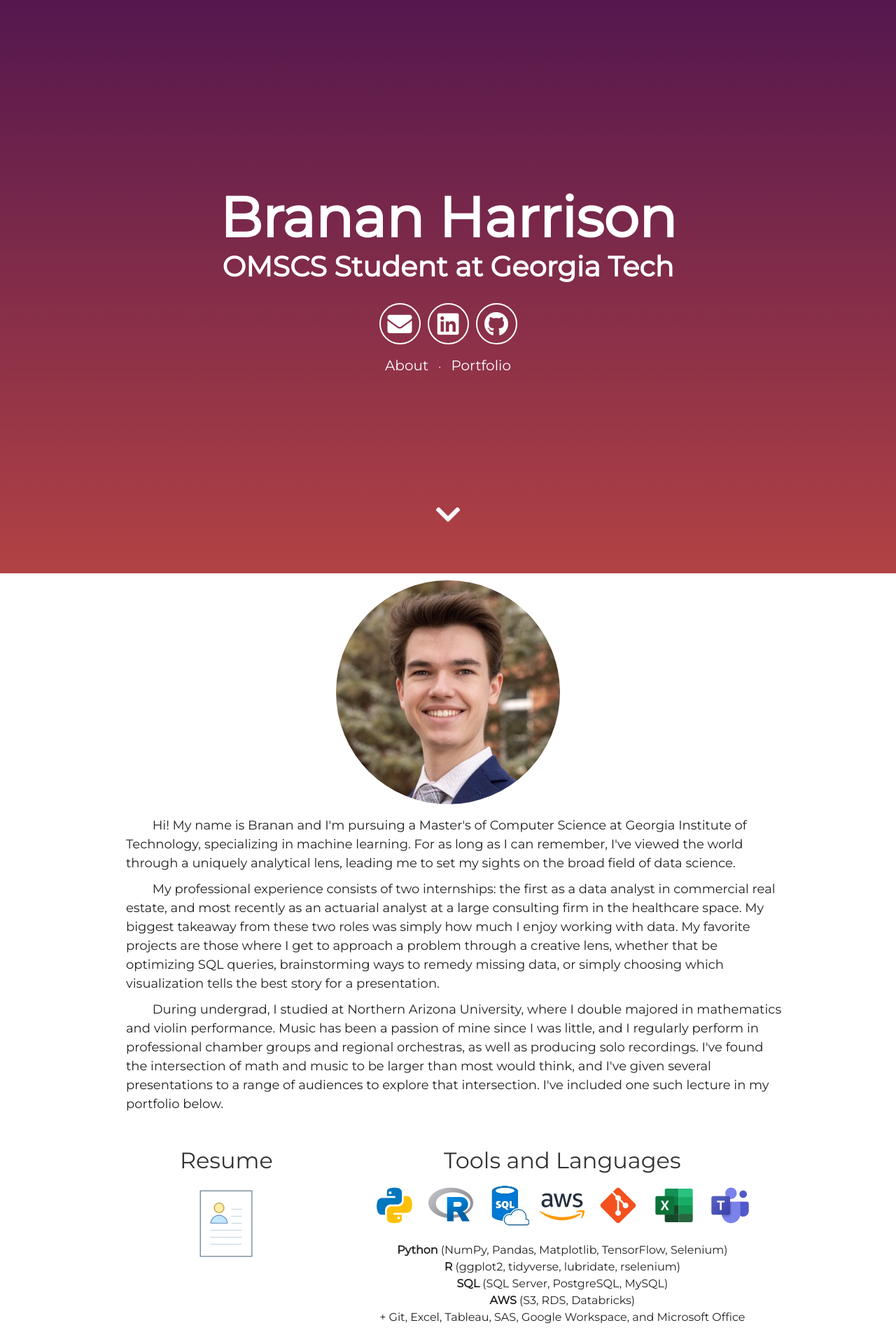
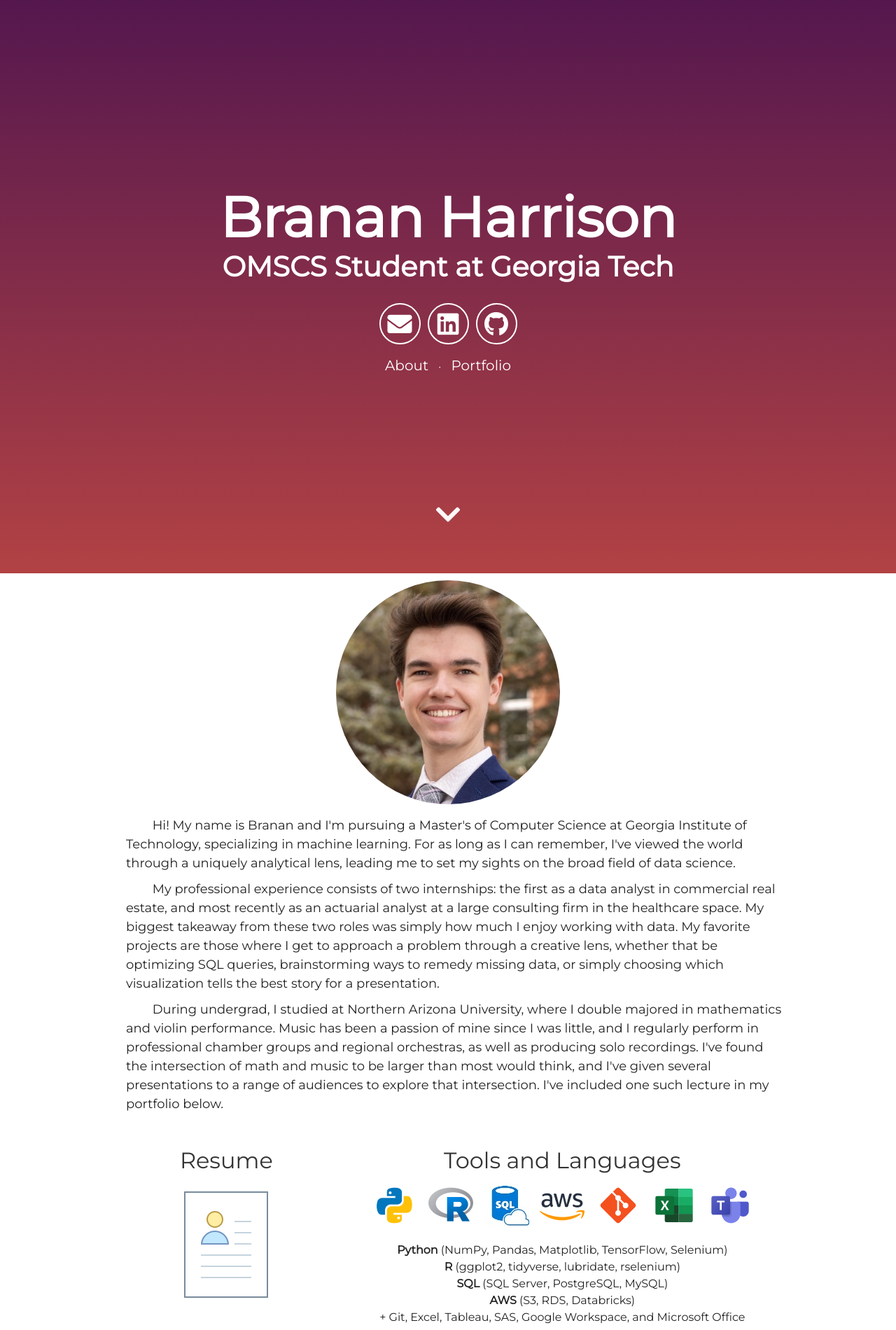
Before and after one commit to brananharrison/new_repo, a Jekyll site: the page built from index.html, in a window 1280 px wide. Shown: the part 81-1981 px from the top of the page at 70% size. Built offline with Jekyll 4.4.1, drawn with Linux system fonts in a browser that asks for light colours; grey boxes are pictures that could not be loaded.

Commit message:
Update about.html

```diff
--- a/_includes/about.html
+++ b/_includes/about.html
@@ -22,7 +22,7 @@
   <div style="margin: 10px; flex: 1 1 0; text-align: center;">
     <h2 style="font-weight: 400; margin-top: 0; margin-bottom: 20px;">Resume</h2>
     <a href="https://drive.google.com/file/d/11v8Ferk0ECX_fbUCghCU8sYspNeJStAE/view?usp=sharing" target="_blank">
-      <img src="assets/img/resume icon.png" style="display: inline-block; margin: 0 auto; transition: background-color 0.3s ease; border-radius: 10px; background-color: transparent; width: 100px; height: 100px;" onmouseover="this.style.backgroundColor='#bfffc8';" onmouseout="this.style.backgroundColor='transparent';">
+      <img src="assets/img/resume icon.png" style="display: inline-block; margin: 0 auto; transition: background-color 0.3s ease; border-radius: 10px; background-color: transparent; width: 160px; height: 160px;" onmouseover="this.style.backgroundColor='#bfffc8';" onmouseout="this.style.backgroundColor='transparent';">
     </a>
   </div>
 
```
